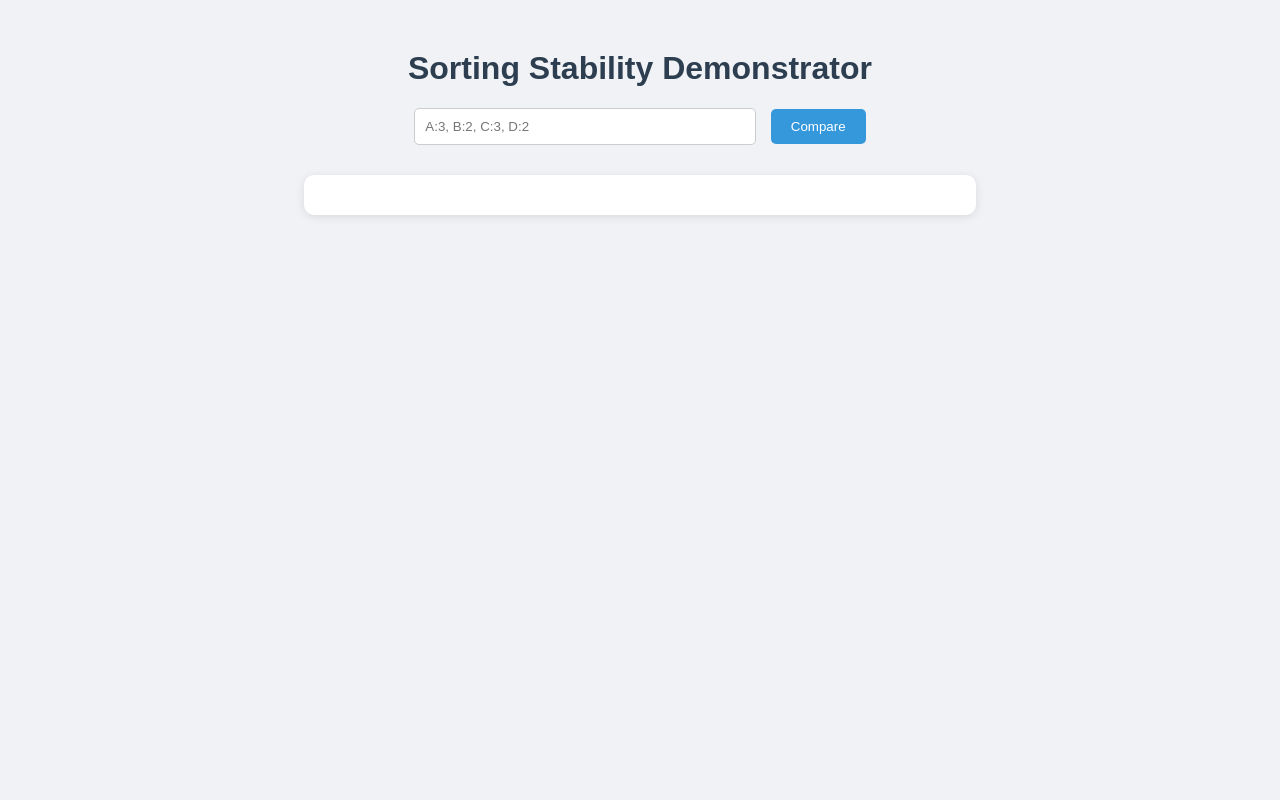
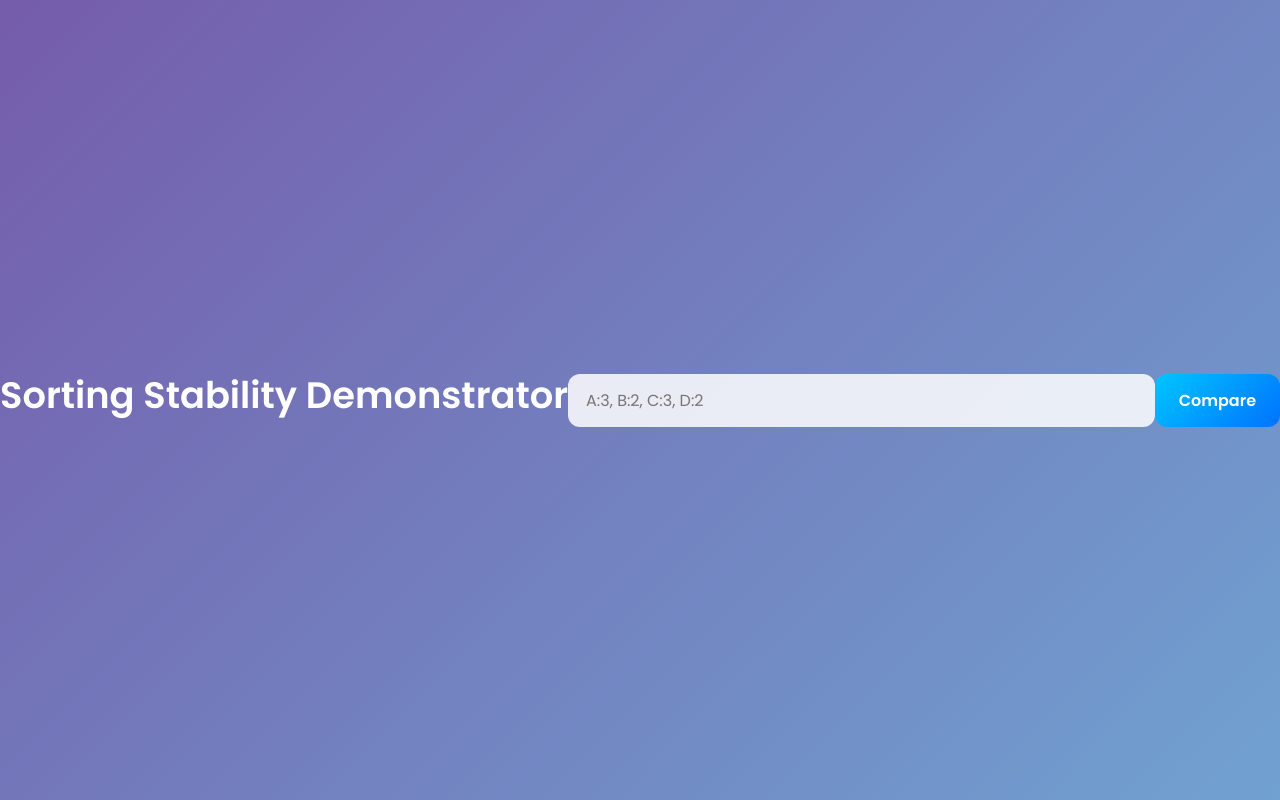
Before and after one commit to AshishCoderWhiteHat/Sorting-stability-Demonstrator, a Flask app: page / in a window 1280 px wide. Run offline with Flask 3, Linux system fonts and the light colour scheme.

Commit message:
css edit

```diff
--- a/static/style.css
+++ b/static/style.css
@@ -1,56 +1,195 @@
-body {
-    font-family: Arial, sans-serif;
-    text-align: center;
-    background: #f0f2f5;
-    margin-top: 50px;
+/* Google Font */
+@import url('https://fonts.googleapis.com/css2?family=Poppins:wght@300;400;500;600&display=swap');
+
+*{
+    margin:0;
+    padding:0;
+    box-sizing:border-box;
+    font-family:'Poppins',sans-serif;
 }
 
-h1 {
-    color: #2c3e50;
+body{
+    min-height:100vh;
+    display:flex;
+    justify-content:center;
+    align-items:center;
+
+    background: linear-gradient(
+        135deg,
+        #667eea,
+        #764ba2,
+        #6dd5ed
+    );
+
+    background-size:400% 400%;
+    animation: gradientMove 12s ease infinite;
 }
 
-input {
-    padding: 10px;
-    width: 320px;
-    border-radius: 5px;
-    border: 1px solid #ccc;
+/* Animated Background */
+@keyframes gradientMove{
+    0%{
+        background-position:0% 50%;
+    }
+    50%{
+        background-position:100% 50%;
+    }
+    100%{
+        background-position:0% 50%;
+    }
 }
 
-button {
-    padding: 10px 20px;
-    margin-left: 10px;
-    cursor: pointer;
-    background-color: #3498db;
-    color: white;
-    border: none;
-    border-radius: 5px;
+/* Main Container */
+.container{
+    width:90%;
+    max-width:900px;
+
+    background:rgba(255,255,255,0.15);
+
+    backdrop-filter: blur(15px);
+    -webkit-backdrop-filter: blur(15px);
+
+    border:1px solid rgba(255,255,255,0.2);
+
+    border-radius:20px;
+
+    padding:40px;
+
+    box-shadow:
+        0 8px 32px rgba(0,0,0,0.25);
+
+    text-align:center;
 }
 
-button:hover {
-    background-color: #2980b9;
+/* Title */
+h1{
+    color:white;
+    font-size:2.3rem;
+    margin-bottom:10px;
 }
 
-#output {
-    margin-top: 30px;
-    background: white;
-    padding: 20px;
-    border-radius: 10px;
-    width: 50%;
-    margin-left: auto;
-    margin-right: auto;
-    box-shadow: 0 2px 10px rgba(0,0,0,0.1);
+.subtitle{
+    color:#f1f1f1;
+    margin-bottom:25px;
 }
 
-.result-box {
-    margin-top: 20px;
-    padding: 10px;
-    border-radius: 8px;
+/* Input Area */
+.input-section{
+    display:flex;
+    gap:12px;
+    justify-content:center;
+    flex-wrap:wrap;
 }
 
-.stable {
-    background-color: #d4edda;
+input{
+    flex:1;
+    min-width:250px;
+
+    padding:14px 18px;
+
+    border:none;
+    outline:none;
+
+    border-radius:12px;
+
+    font-size:16px;
+
+    background:rgba(255,255,255,0.85);
 }
 
-.unstable {
-    background-color: #f8d7da;
+/* Button */
+button{
+    padding:14px 24px;
+
+    border:none;
+    border-radius:12px;
+
+    background:linear-gradient(
+        135deg,
+        #00c6ff,
+        #0072ff
+    );
+
+    color:white;
+    font-size:16px;
+    font-weight:600;
+
+    cursor:pointer;
+
+    transition:0.3s;
 }
+
+button:hover{
+    transform:translateY(-3px);
+    box-shadow:0 8px 20px rgba(0,114,255,0.4);
+}
+
+/* Output Section */
+#output{
+    margin-top:30px;
+}
+
+/* Result Cards */
+.result-box{
+    background:white;
+
+    padding:20px;
+
+    margin-top:20px;
+
+    border-radius:15px;
+
+    text-align:left;
+
+    box-shadow:
+        0 5px 15px rgba(0,0,0,0.15);
+
+    transition:0.3s;
+}
+
+.result-box:hover{
+    transform:translateY(-5px);
+}
+
+/* Stable Card */
+.stable{
+    border-left:8px solid #28a745;
+}
+
+/* Unstable Card */
+.unstable{
+    border-left:8px solid #dc3545;
+}
+
+/* Headings Inside Results */
+.result-box h3{
+    margin-bottom:10px;
+    color:#2c3e50;
+}
+
+/* Timing Text */
+.time{
+    color:#555;
+    font-weight:600;
+    margin-top:8px;
+}
+
+/* Mobile */
+@media(max-width:768px){
+
+    .container{
+        width:95%;
+        padding:25px;
+    }
+
+    h1{
+        font-size:1.8rem;
+    }
+
+    input{
+        width:100%;
+    }
+
+    button{
+        width:100%;
+    }
+}
```
